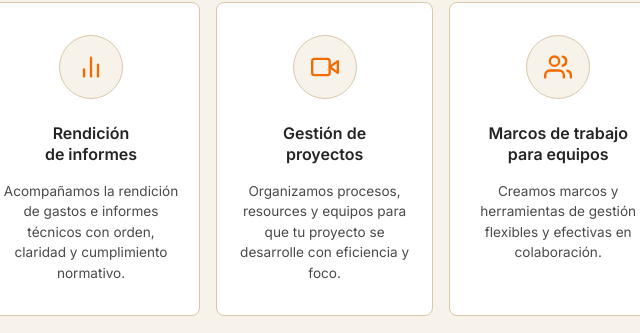
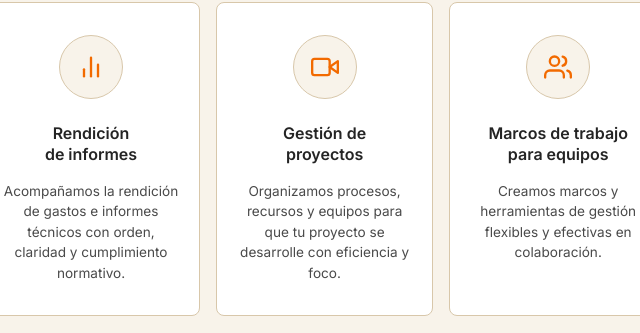
Before and after one commit to nbornands/cineweb_spa, a plain HTML site: page index.html in a window 1280 px wide. Shown: the part 870-1203 px from the top of the page, 549-1189 px from the left. Drawn offline with nearby package versions, Linux system fonts and the light colour scheme; a web font is replaced by a local one.

Commit message:
Corección ortográfica.

```diff
--- a/index.html
+++ b/index.html
@@ -7,8 +7,10 @@
     <title>Cinefactor | Gestión de Proyectos Audiovisuales, Licitaciones y Fondos</title>
 
     <!-- SEO Meta Tags -->
-    <meta name="description" content="Asesoría y gestión estratégica para proyectos audiovisuales en Chile. Expertos en postulación a fondos públicos, licitaciones, rendición de informes y marcos de trabajo para productoras y realizadores.">
-    <meta name="keywords" content="gestión audiovisual, proyectos audiovisuales chile, licitaciones audiovisuales, fondos de cultura, postulación fondos públicos, rendición de informes, productora audiovisual, asesoría audiovisual chile, cinefactor">
+    <meta name="description"
+        content="Asesoría y gestión estratégica para proyectos audiovisuales en Chile. Expertos en postulación a fondos públicos, licitaciones, rendición de informes y marcos de trabajo para productoras y realizadores.">
+    <meta name="keywords"
+        content="gestión audiovisual, proyectos audiovisuales chile, licitaciones audiovisuales, fondos de cultura, postulación fondos públicos, rendición de informes, productora audiovisual, asesoría audiovisual chile, cinefactor">
     <meta name="author" content="Cinefactor">
     <meta name="robots" content="index, follow">
     <link rel="canonical" href="https://www.cinefactor.cl/">
@@ -17,14 +19,16 @@
     <meta property="og:type" content="website">
     <meta property="og:url" content="https://www.cinefactor.cl/">
     <meta property="og:title" content="Cinefactor | Gestión y Asesoría de Proyectos Audiovisuales">
-    <meta property="og:description" content="Acompañamos a productoras, realizadores y proyectos creativos en la postulación a fondos, licitaciones y administración de recursos con foco estratégico.">
+    <meta property="og:description"
+        content="Acompañamos a productoras, realizadores y proyectos creativos en la postulación a fondos, licitaciones y administración de recursos con foco estratégico.">
     <meta property="og:image" content="https://www.cinefactor.cl/images/banner.png">
 
     <!-- Twitter -->
     <meta property="twitter:card" content="summary_large_image">
     <meta property="twitter:url" content="https://www.cinefactor.cl/">
     <meta property="twitter:title" content="Cinefactor | Gestión y Asesoría de Proyectos Audiovisuales">
-    <meta property="twitter:description" content="Acompañamos a productoras, realizadores y proyectos creativos en la postulación a fondos, licitaciones y administración de recursos con foco estratégico.">
+    <meta property="twitter:description"
+        content="Acompañamos a productoras, realizadores y proyectos creativos en la postulación a fondos, licitaciones y administración de recursos con foco estratégico.">
     <meta property="twitter:image" content="https://www.cinefactor.cl/images/banner.png">
 
     <!-- Google Fonts: Playfair Display & Inter -->
@@ -192,7 +196,7 @@
                             </svg>
                         </div>
                         <h3>Gestión de<br>proyectos</h3>
-                        <p>Organizamos procesos, resources y equipos para que tu proyecto se desarrolle con eficiencia y
+                        <p>Organizamos procesos, recursos y equipos para que tu proyecto se desarrolle con eficiencia y
                             foco.</p>
                     </div>
                     <!-- CARD 5 -->
```
